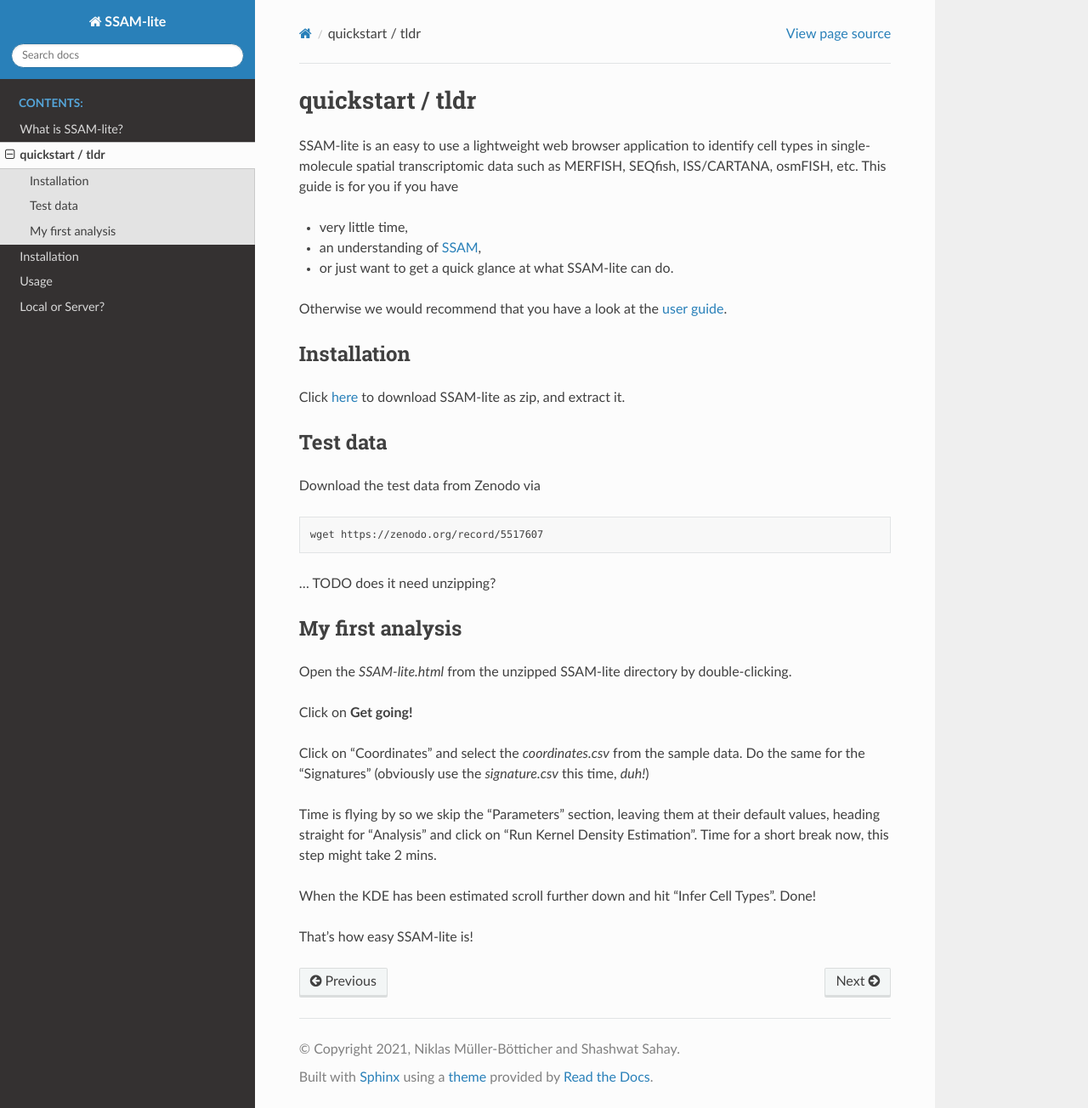
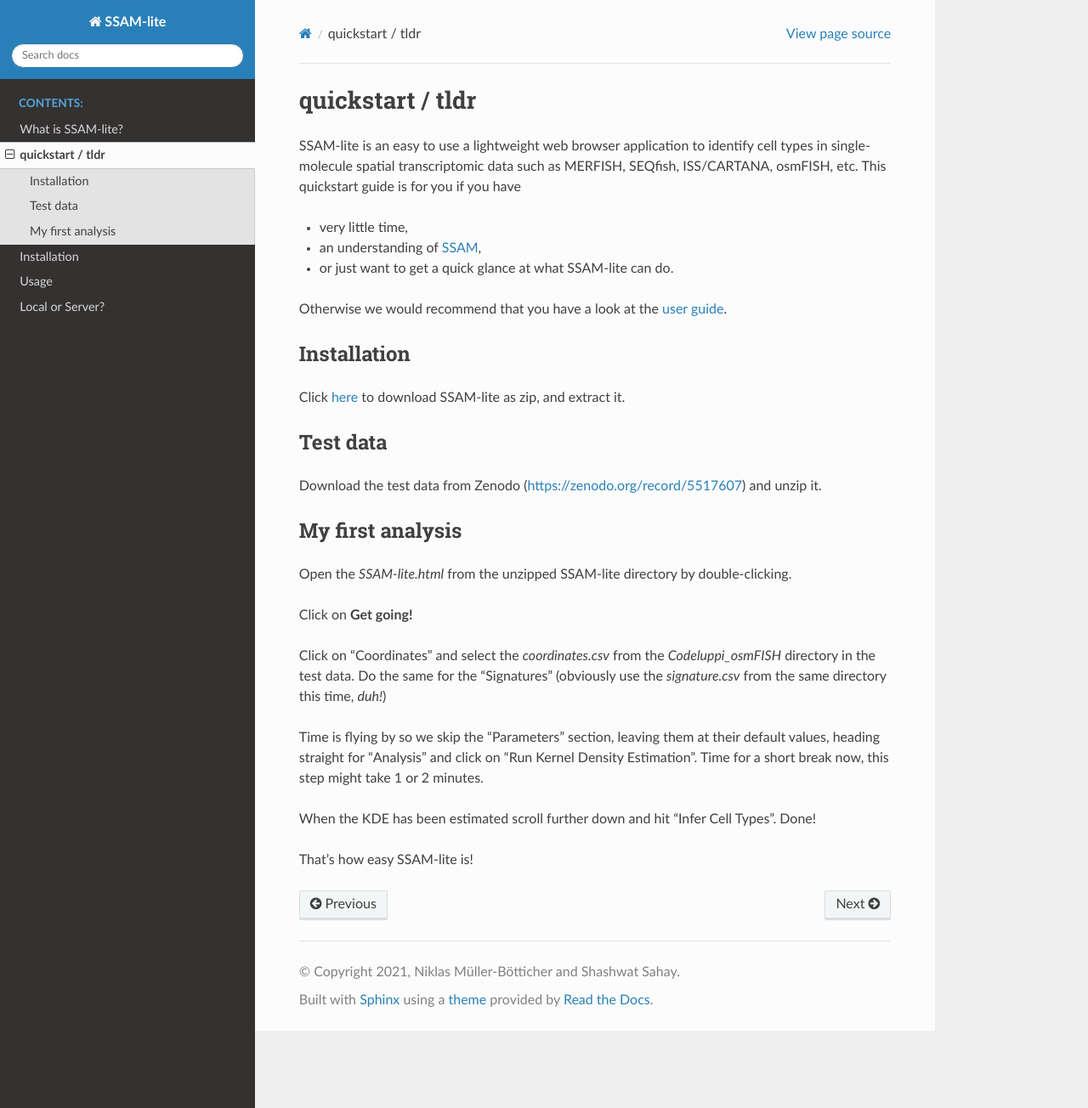
Before and after one commit to HiDiHlabs/ssam-lite, a Sphinx documentation site: the page built from docs/source/quickstart.rst, in a window 1280 px wide and 1304 px high. Shown: the whole window at 85% size. Built offline with Sphinx 7.4.7 and the Read the Docs theme 2.0.0, drawn with Linux system fonts in a browser that asks for light colours.

```diff
--- a/docs/source/quickstart.rst
+++ b/docs/source/quickstart.rst
@@ -4,7 +4,7 @@
 
 SSAM-lite is an easy to use a lightweight web browser application to identify cell types
 in single-molecule spatial transcriptomic data such as MERFISH, SEQfish, ISS/CARTANA, osmFISH, etc.
-This guide is for you if you have
+This quickstart guide is for you if you have
 
 - very little time,
 - an understanding of `SSAM <https://www.nature.com/articles/s41467-021-23807-4>`__,
@@ -23,13 +23,7 @@
 Test data
 =========
 
-Download the test data from Zenodo via
-
-.. code-block:: bash
-
-   wget https://zenodo.org/record/5517607
-
-... TODO does it need unzipping?
+Download the test data from Zenodo (https://zenodo.org/record/5517607) and unzip it.
 
 
 My first analysis
@@ -39,12 +33,12 @@
 
 Click on **Get going!**
 
-Click on "Coordinates" and select the *coordinates.csv* from the sample data.
-Do the same for the "Signatures" (obviously use the *signature.csv* this time, *duh!*)
+Click on "Coordinates" and select the *coordinates.csv* from the *Codeluppi_osmFISH* directory in the test data.
+Do the same for the "Signatures" (obviously use the *signature.csv* from the same directory this time, *duh!*)
 
 Time is flying by so we skip the "Parameters" section, leaving them at their default values,
 heading straight for "Analysis" and click on "Run Kernel Density Estimation".
-Time for a short break now, this step might take 2 mins.
+Time for a short break now, this step might take 1 or 2 minutes.
 
 When the KDE has been estimated scroll further down and hit "Infer Cell Types". Done!
 
```
Also changed, not shown: README.md (+1 -1 lines), 1 other file.
